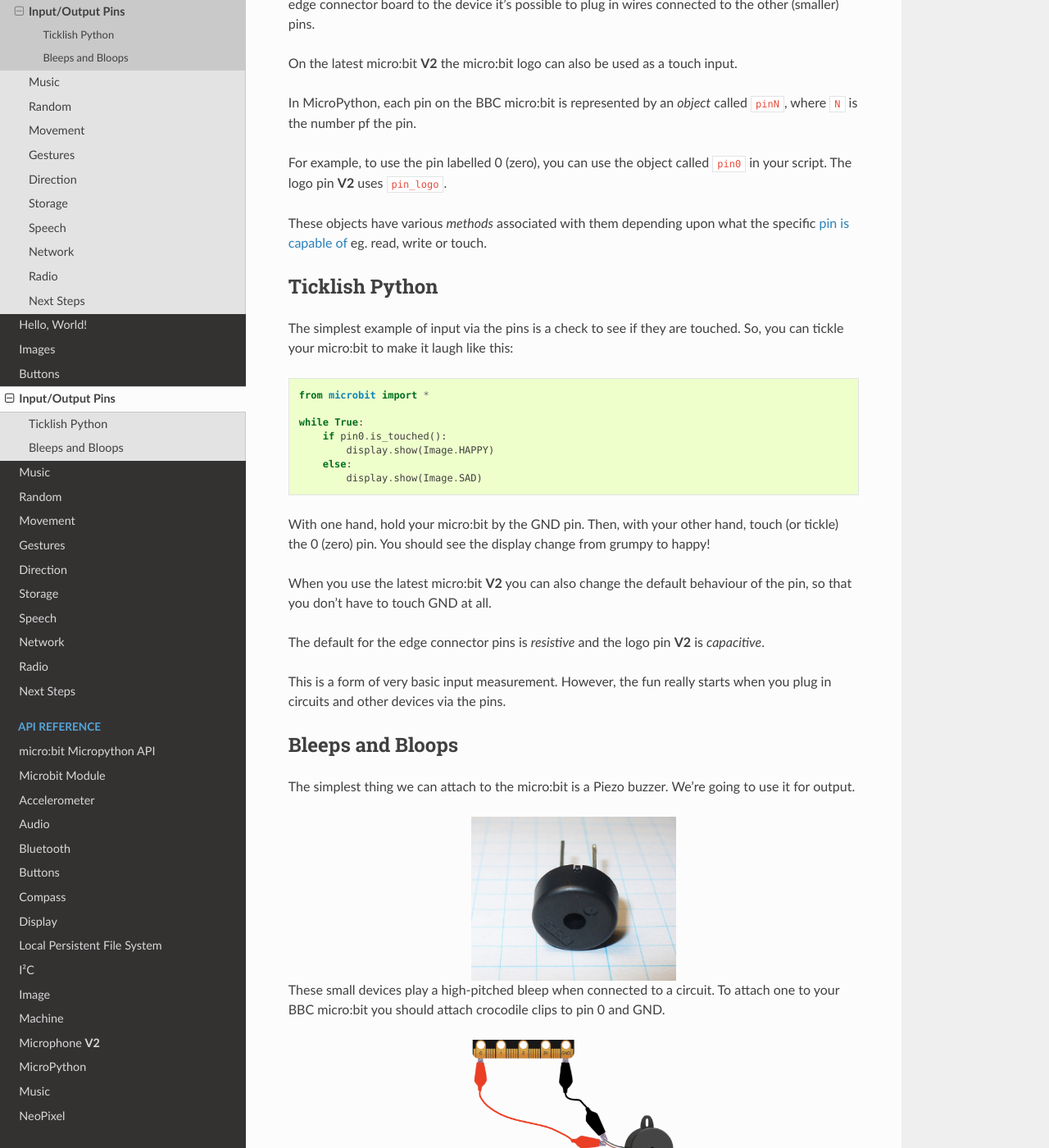
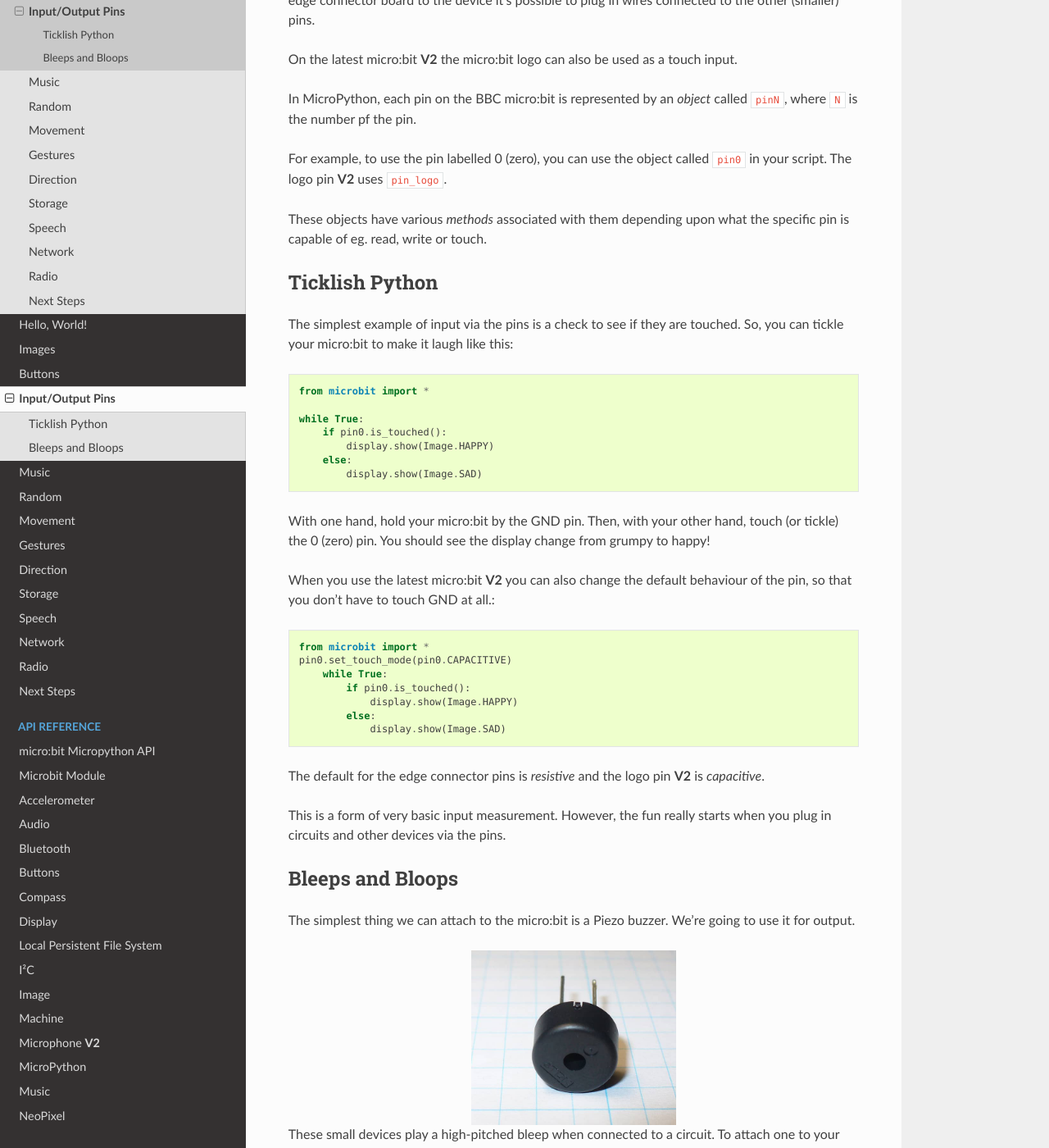
Before and after one commit to bbcmicrobit/micropython, a Sphinx documentation site: the page built from docs/tutorials/io.rst, in a window 1280 px wide and 1400 px high, scrolled down 556 px. Shown: the whole window at 82% size. Built offline with Sphinx 7.4.7 and the Read the Docs theme 2.0.0, drawn with Linux system fonts in a browser that asks for light colours.

Commit message:
docs: update images

```diff
--- a/docs/tutorials/images.rst
+++ b/docs/tutorials/images.rst
@@ -18,6 +18,8 @@
 ``show`` to use it by putting it between the parenthesis (``(`` and ``)``).
 
 .. image:: happy.png
+    :width: 300px
+    :align: center
 
 Here's a list of the built-in images:
 
--- a/docs/tutorials/io.rst
+++ b/docs/tutorials/io.rst
@@ -8,7 +8,6 @@
 .. image:: blue-microbit.png
     :width: 300px
     :align: center
-    :height: 270px
     :alt: micro:bit with pins labelled
 
 Some of the pins are bigger than others so it's possible to attach crocodile
@@ -26,7 +25,7 @@
 ``pin0`` in your script. The logo pin **V2** uses ``pin_logo``.
 
 These objects have various *methods* associated with them depending upon what
-the specific `pin is capable of <Pin Functions>`_ eg. read, write or touch.
+the specific pin is capable of eg. read, write or touch.
 
 Ticklish Python
 +++++++++++++++
@@ -47,7 +46,15 @@
 grumpy to happy!
 
 When you use the latest micro:bit **V2** you can also change the default
-behaviour of the pin, so that you don't have to touch GND at all.
+behaviour of the pin, so that you don't have to touch GND at all.::
+
+    from microbit import *
+    pin0.set_touch_mode(pin0.CAPACITIVE)
+        while True:
+            if pin0.is_touched():
+                display.show(Image.HAPPY)
+            else:
+                display.show(Image.SAD)
 
 The default for the edge connector pins is `resistive` and the logo pin
 **V2** is `capacitive`.
@@ -64,7 +71,6 @@
 .. image:: piezo_buzzer.jpg
     :width: 250px
     :align: center
-    :height: 200px
     :alt: piezo buzzer
 
 These small devices play a high-pitched bleep when connected to a circuit. To
```
Also changed, not shown: docs/tutorials/blue-microbit.png, docs/tutorials/happy.png, docs/tutorials/piezo_buzzer.jpg.
